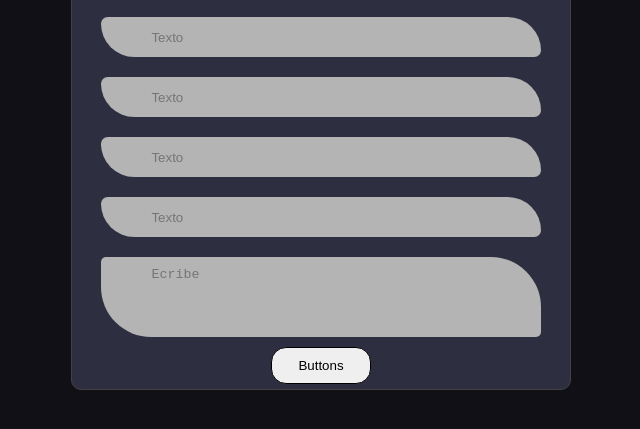
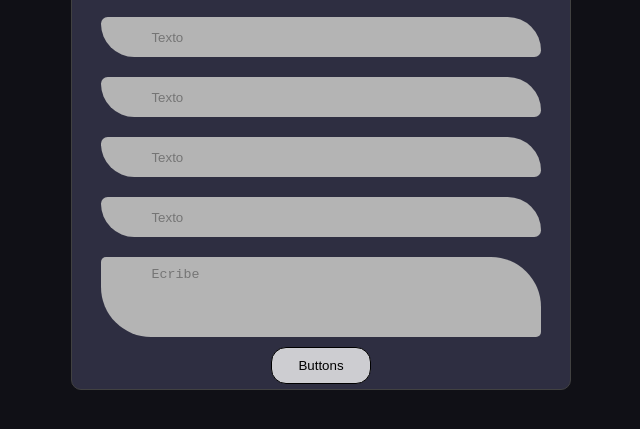
Before and after one commit to AlfredZ12/FormularioContacto-Template, a plain HTML site: page index.html in a window 1280 px wide. Shown: the part 109-538 px from the top of the page, without its empty margins (319-959 px from the left). Drawn offline with nearby package versions, Linux system fonts and the light colour scheme; files that its build step writes are made by us from their sources.

Commit message:
cursor pointer

```diff
--- a/src/sass/main.scss
+++ b/src/sass/main.scss
@@ -149,7 +149,7 @@ html{
             border: 1px solid;
             border-radius: 15px ;
             transition: all ease 200ms;
-
+            background-color: #ffffffc2;
 
 
         }
@@ -158,15 +158,11 @@ html{
             border-color:  #0000ff;
             box-shadow: 1px 1px 5px #6d6dff;
             background-color: #ffffff;
+            cursor: pointer;
         }
         .button:active{
             border-color:  #0000ff;
             box-shadow: 1px 1px 10px #6d6dff;
             background-color: #394c70;
         }
-
-
-
-
-
 }
```
Lines whose indentation alone changed are shown as unchanged.
